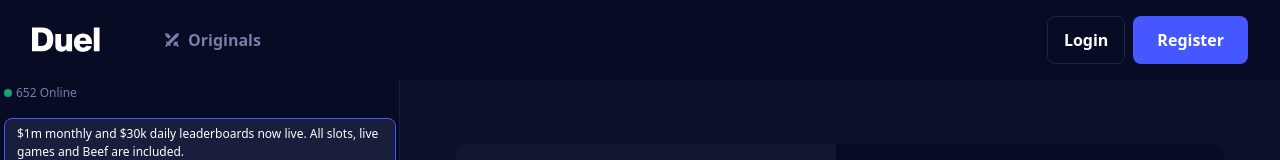
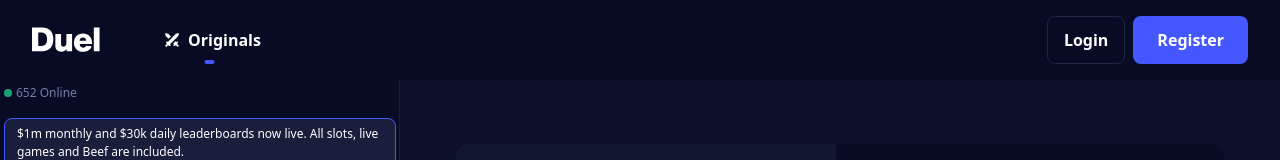
Before and after one commit to DotDebian/duelito, a Next.js app: page /plinko in a window 1280 px wide. Shown: the top 160 px of the page. Built offline with nearby package versions, Linux system fonts and the light colour scheme.

Commit message:
feat(header): ajouter indicateur de navigation active

```diff
--- a/app/components/Header.tsx
+++ b/app/components/Header.tsx
@@ -1,6 +1,7 @@
 'use client';
 
 import Link from 'next/link';
+import { usePathname } from 'next/navigation';
 import { useState, useRef, useEffect } from 'react';
 
 const originalsGames = [
@@ -69,9 +70,14 @@ const originalsGames = [
 ];
 
 export function Header() {
+  const pathname = usePathname();
   const [isOriginalsOpen, setIsOriginalsOpen] = useState(false);
   const dropdownRef = useRef<HTMLDivElement>(null);
+  const buttonRef = useRef<HTMLButtonElement>(null);
   const timeoutRef = useRef<NodeJS.Timeout | null>(null);
+
+  // Check if we're on an originals game page
+  const isOnGamePage = originalsGames.some(game => pathname.startsWith(game.href));
 
   const handleMouseEnter = () => {
     if (timeoutRef.current) {
@@ -115,6 +121,13 @@ export function Header() {
 
           {/* Navigation */}
           <div className="relative -ml-16 mr-8 hidden items-center lg:flex">
+            {/* Active indicator pill */}
+            {isOnGamePage && (
+              <div
+                className="absolute bottom-0 left-0 z-0 h-4 w-[10px] rounded-12 bg-blue-600 transition-all duration-150 ease-in-out"
+                style={{ transform: 'translateX(56.5px)' }}
+              />
+            )}
             {/* Originals Dropdown */}
             <div
               ref={dropdownRef}
@@ -123,9 +136,10 @@ export function Header() {
               onMouseLeave={handleMouseLeave}
             >
               <button
+                ref={buttonRef}
                 onClick={handleClick}
                 className={`flex h-[40px] items-center gap-x-8 rounded-8 bg-transparent px-16 py-8 text-b-lg font-bold transition-all duration-150 md:h-[48px] md:px-16 ${
-                  isOriginalsOpen ? 'text-light-000' : 'text-dark-200 hover:text-light-000'
+                  isOriginalsOpen || isOnGamePage ? 'text-light-000' : 'text-dark-200 hover:text-light-000'
                 }`}
               >
                 <div className="h-16 w-16">
```
